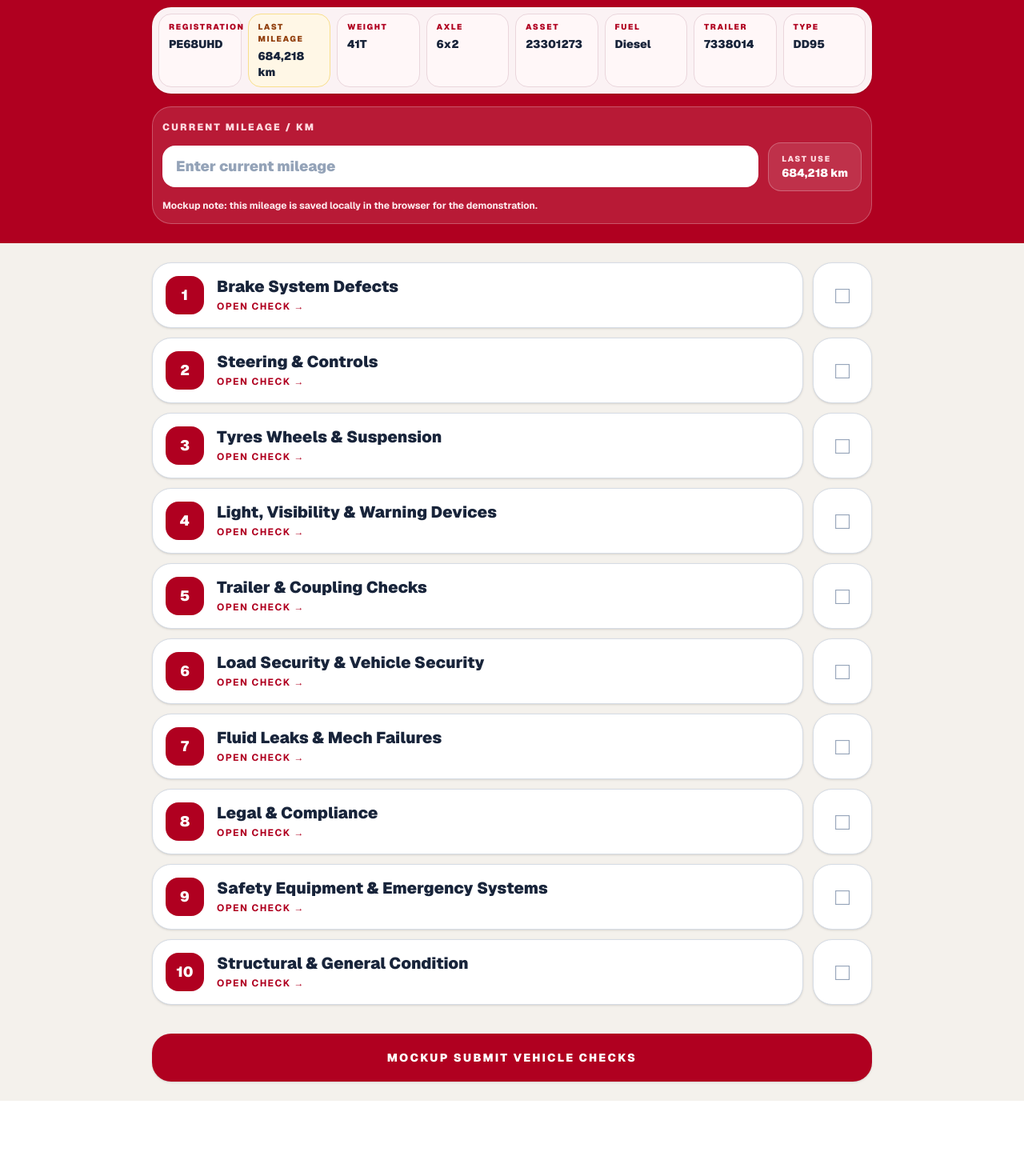
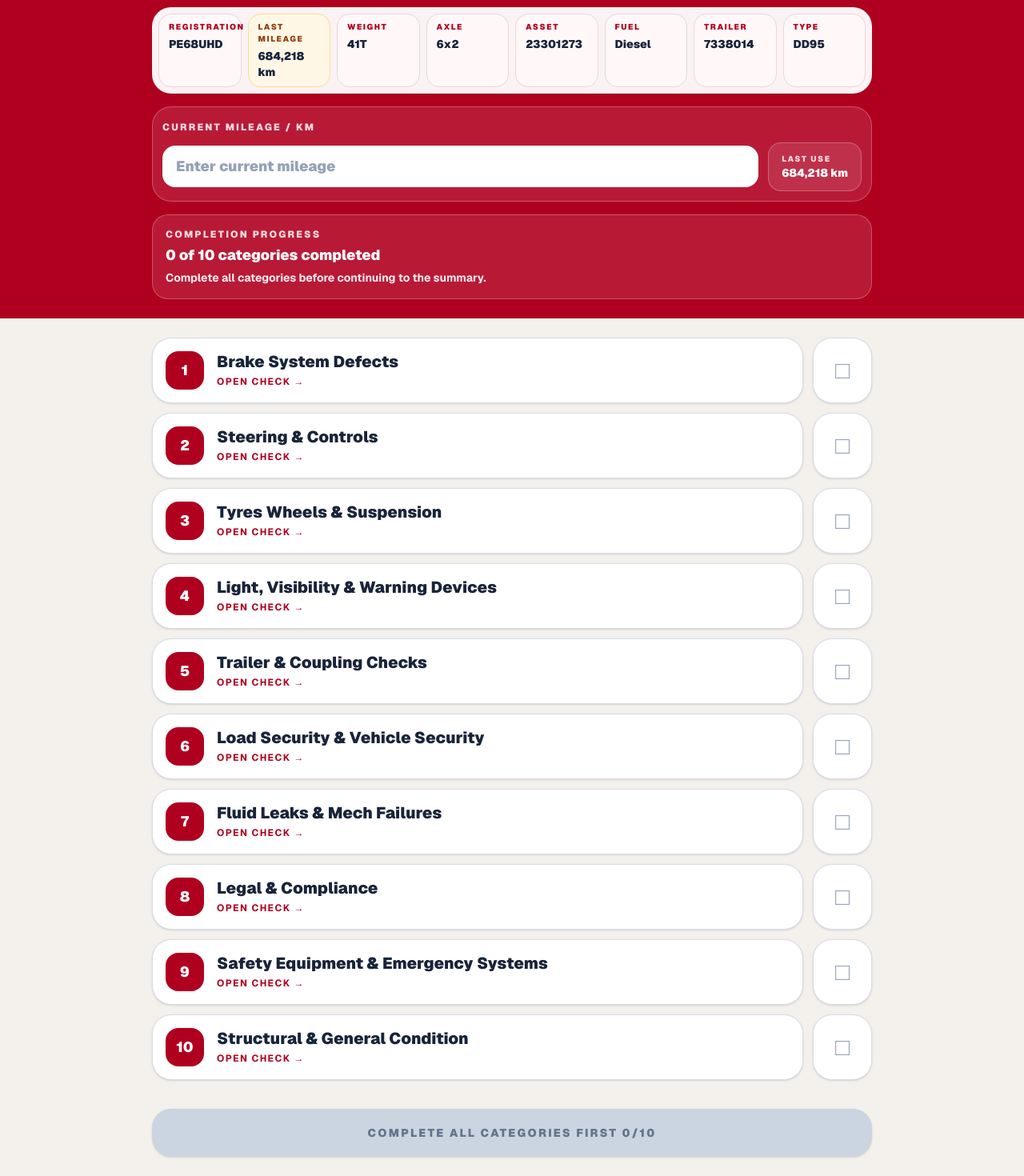
Before and after one commit to acannon76/rugby-league-supporter-web, a Next.js app: page /internal/vehicle-checks in a window 1280 px wide. Shown: the part 279-1749 px from the top of the page at 80% size. Before the commit the page ends 1655 px from the top, so only its background shows below. Built offline with nearby package versions, Linux system fonts and the light colour scheme.

Commit message:
change to main page adding more boxes finishing on adding hidden page

```diff
--- a/src/app/internal/vehicle-checks/page.tsx
+++ b/src/app/internal/vehicle-checks/page.tsx
@@ -20,38 +20,14 @@ type VehicleDetail = {
 const driverName = "Andrew Cannon";
 
 const vehicleDetails: VehicleDetail[] = [
-  {
-    label: "Registration",
-    value: "PE68UHD",
-  },
-  {
-    label: "Last Mileage",
-    value: "684,218 km",
-  },
-  {
-    label: "Weight",
-    value: "41T",
-  },
-  {
-    label: "Axle",
-    value: "6x2",
-  },
-  {
-    label: "Asset",
-    value: "23301273",
-  },
-  {
-    label: "Fuel",
-    value: "Diesel",
-  },
-  {
-    label: "Trailer",
-    value: "7338014",
-  },
-  {
-    label: "Type",
-    value: "DD95",
-  },
+  { label: "Registration", value: "PE68UHD" },
+  { label: "Last Mileage", value: "684,218 km" },
+  { label: "Weight", value: "41T" },
+  { label: "Axle", value: "6x2" },
+  { label: "Asset", value: "23301273" },
+  { label: "Fuel", value: "Diesel" },
+  { label: "Trailer", value: "7338014" },
+  { label: "Type", value: "DD95" },
 ];
 
 const checks: VehicleCheck[] = [
@@ -123,7 +99,6 @@ const mileageStorageKey = "hgv-current-mileage-km";
 export default function VehicleChecksPage() {
   const [statuses, setStatuses] = useState<Record<number, CheckStatus>>({});
   const [currentMileage, setCurrentMileage] = useState("");
-  const [submitted, setSubmitted] = useState(false);
 
   useEffect(() => {
     const savedStatuses = window.localStorage.getItem(statusStorageKey);
@@ -161,8 +136,18 @@ export default function VehicleChecksPage() {
     saveStatus(nextStatuses);
   }
 
-  function submitMockup() {
-    setSubmitted(true);
+  const completedCategoryCount = checks.filter(
+    (check) => (statuses[check.number] || "none") !== "none"
+  ).length;
+
+  const allCategoriesComplete = completedCategoryCount === checks.length;
+
+  function continueToSummary() {
+    if (!allCategoriesComplete) {
+      return;
+    }
+
+    window.location.href = "/internal/vehicle-checks/summary";
   }
 
   return (
@@ -213,8 +198,8 @@ export default function VehicleChecksPage() {
           </h1>
 
           <p className="mt-4 max-w-[720px] text-sm font-bold leading-6 text-[#ffecef] sm:text-base">
-            Enter the current mileage in kilometres, then select the green tick
-            if the check is OK. Open a category to record or review an issue.
+            Enter the current mileage in kilometres. All 10 categories must be
+            completed before the final summary can be submitted.
           </p>
 
           <div className="mt-5 rounded-[24px] bg-white/95 p-2 shadow-sm">
@@ -272,11 +257,22 @@ export default function VehicleChecksPage() {
                 <p className="text-sm font-black text-white">684,218 km</p>
               </div>
             </div>
+          </div>
 
-            <p className="mt-2 text-xs font-bold leading-5 text-[#ffecef]">
-              Mockup note: this mileage is saved locally in the browser for the
-              demonstration.
+          <div className="mt-4 rounded-[20px] border border-white/25 bg-white/10 p-4">
+            <p className="text-xs font-black uppercase tracking-[0.18em] text-[#ffd9df]">
+              Completion Progress
             </p>
+
+            <p className="mt-1 text-lg font-black text-white">
+              {completedCategoryCount} of {checks.length} categories completed
+            </p>
+
+            {!allCategoriesComplete && (
+              <p className="mt-1 text-sm font-bold text-[#ffecef]">
+                Complete all categories before continuing to the summary.
+              </p>
+            )}
           </div>
         </div>
       </section>
@@ -294,29 +290,18 @@ export default function VehicleChecksPage() {
 
           <button
             type="button"
-            onClick={submitMockup}
-            className="mt-6 w-full rounded-[24px] bg-[#b00020] px-5 py-5 text-sm font-black uppercase tracking-[0.16em] text-white shadow-sm transition hover:bg-[#7d0017]"
+            onClick={continueToSummary}
+            disabled={!allCategoriesComplete}
+            className={`mt-6 w-full rounded-[24px] px-5 py-5 text-sm font-black uppercase tracking-[0.16em] shadow-sm transition ${
+              allCategoriesComplete
+                ? "bg-[#b00020] text-white hover:bg-[#7d0017]"
+                : "cursor-not-allowed bg-[#cbd5e1] text-[#64748b]"
+            }`}
           >
-            MOCKUP Submit Vehicle Checks
+            {allCategoriesComplete
+              ? "Continue to Vehicle Check Summary"
+              : `Complete all categories first ${completedCategoryCount}/${checks.length}`}
           </button>
-
-          {submitted && (
-            <div className="rounded-[24px] border border-[#078a3d] bg-[#e8f7ee] p-5 text-center">
-              <p className="text-sm font-black uppercase tracking-[0.16em] text-[#078a3d]">
-                Mockup Submitted
-              </p>
-
-              <p className="mt-2 text-sm font-bold leading-6 text-[#18243a]">
-                Vehicle checks have been submitted for demonstration purposes
-                only.
-              </p>
-
-              <p className="mt-2 text-sm font-black leading-6 text-[#18243a]">
-                Current mileage entered:{" "}
-                {currentMileage ? `${currentMileage} km` : "Not entered"}
-              </p>
-            </div>
-          )}
         </div>
       </section>
     </main>
--- a/src/app/internal/vehicle-history/page.tsx
+++ b/src/app/internal/vehicle-history/page.tsx
@@ -1,6 +1,7 @@
 "use client";
 
 import Link from "next/link";
+import { useEffect, useState } from "react";
 
 type VehicleDetail = {
   label: string;
@@ -101,6 +102,20 @@ const historyItems: HistoryItem[] = [
 ];
 
 export default function VehicleHistoryPage() {
+  const [extraHistoryItems, setExtraHistoryItems] = useState<HistoryItem[]>([]);
+
+  useEffect(() => {
+    const savedExtraHistory = window.localStorage.getItem(
+      "hgv-mock-vehicle-history-extra"
+    );
+
+    if (savedExtraHistory) {
+      setExtraHistoryItems(JSON.parse(savedExtraHistory));
+    }
+  }, []);
+
+  const combinedHistoryItems = [...extraHistoryItems, ...historyItems];
+
   return (
     <main className="min-h-screen bg-[#f4f1ec] font-sans text-[#111]">
       <header className="border-b border-white/20 bg-[#b00020] px-4 py-4 text-white sm:px-6 lg:px-10">
@@ -249,9 +264,9 @@ export default function VehicleHistoryPage() {
             </div>
 
             <div className="space-y-4">
-              {historyItems.map((item) => (
-                <HistoryCard key={item.pmt} item={item} />
-              ))}
+              {combinedHistoryItems.map((item, index) => (
+  <HistoryCard key={`${item.pmt}-${index}`} item={item} />
+))}
             </div>
           </section>
 
```
Also changed, not shown: src/app/internal/vehicle-checks/summary/page.tsx (added).
